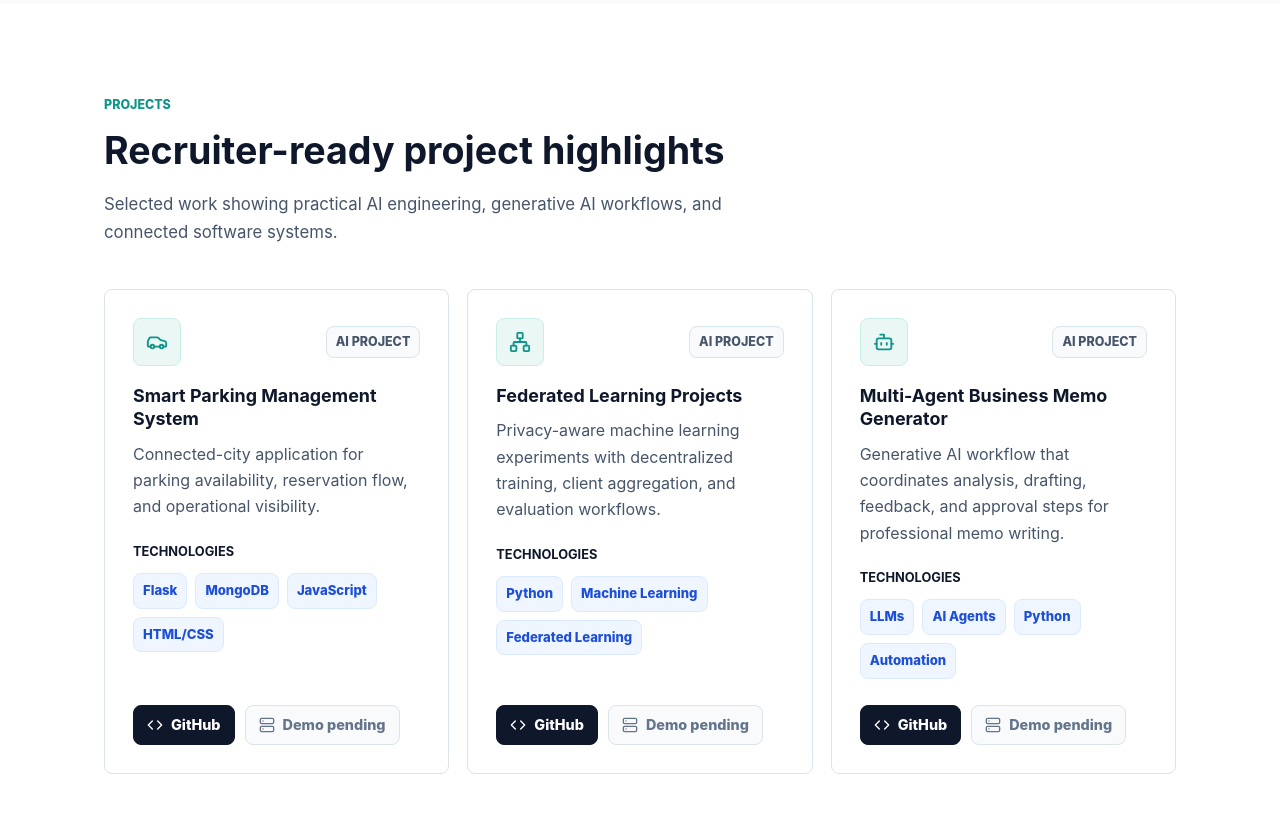
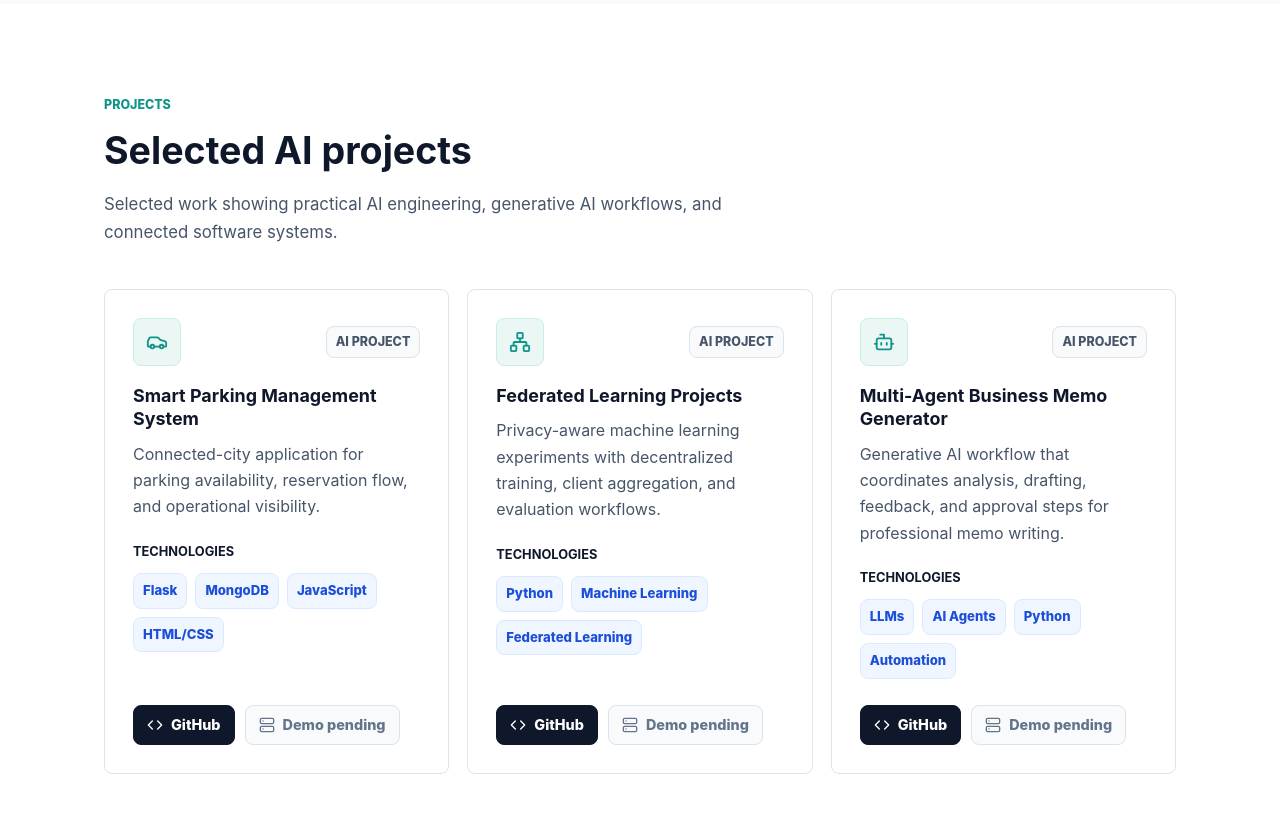
Before and after one commit to Khalil-Boukhalil/Portfolio, a React (Vite) app: page / in a window 1280 px wide. Shown: the part 2220-3033 px from the top of the page. Built offline with nearby package versions, Linux system fonts and the light colour scheme.

Commit message:
Update education section

```diff
--- a/src/App.jsx
+++ b/src/App.jsx
@@ -209,7 +209,7 @@ function App() {
           <div className="container">
             <SectionHeading
               eyebrow="Projects"
-              title="Recruiter-ready project highlights"
+              title="Selected AI projects"
               text="Selected work showing practical AI engineering, generative AI workflows, and connected software systems."
             />
             <div className="project-grid">
```
